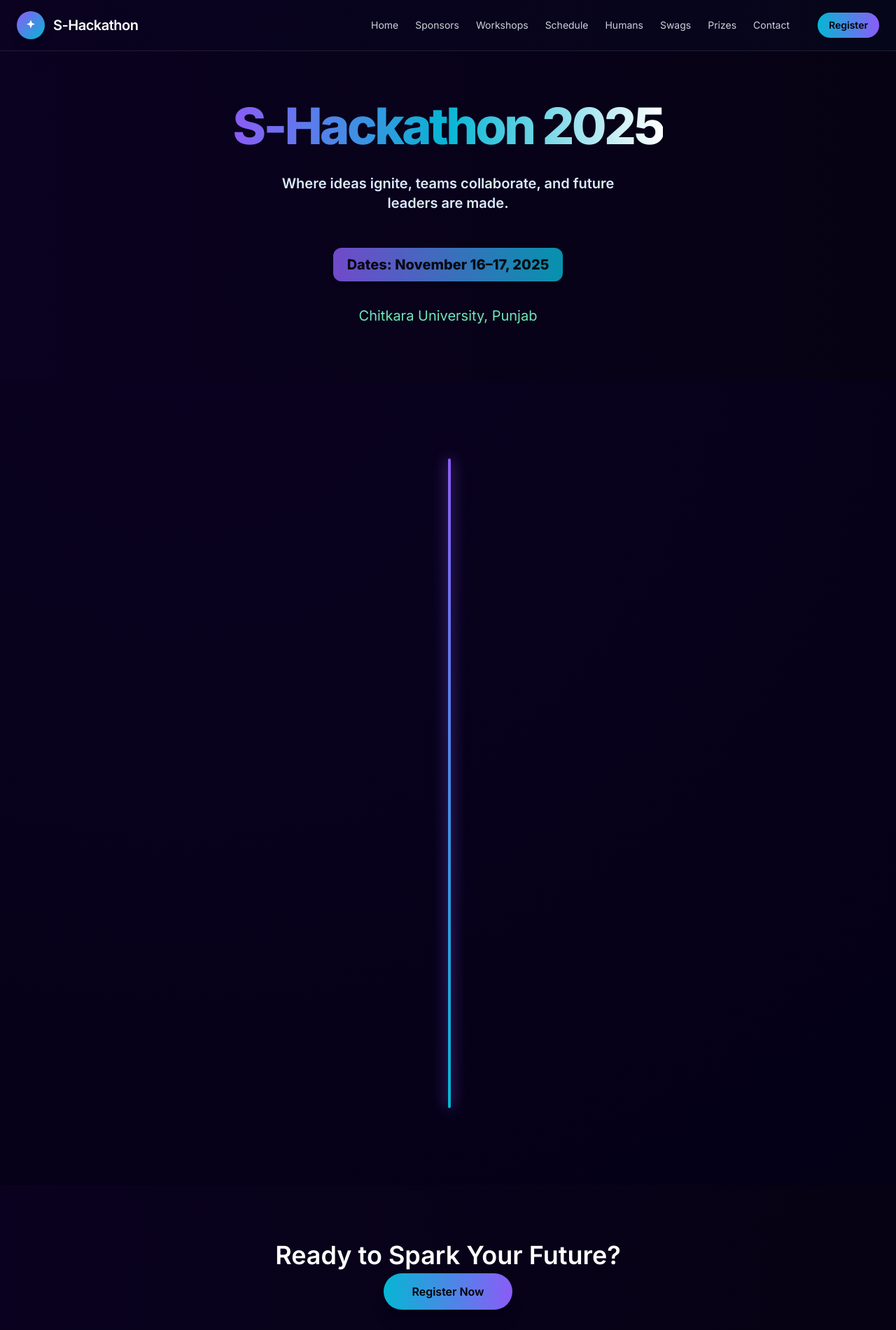
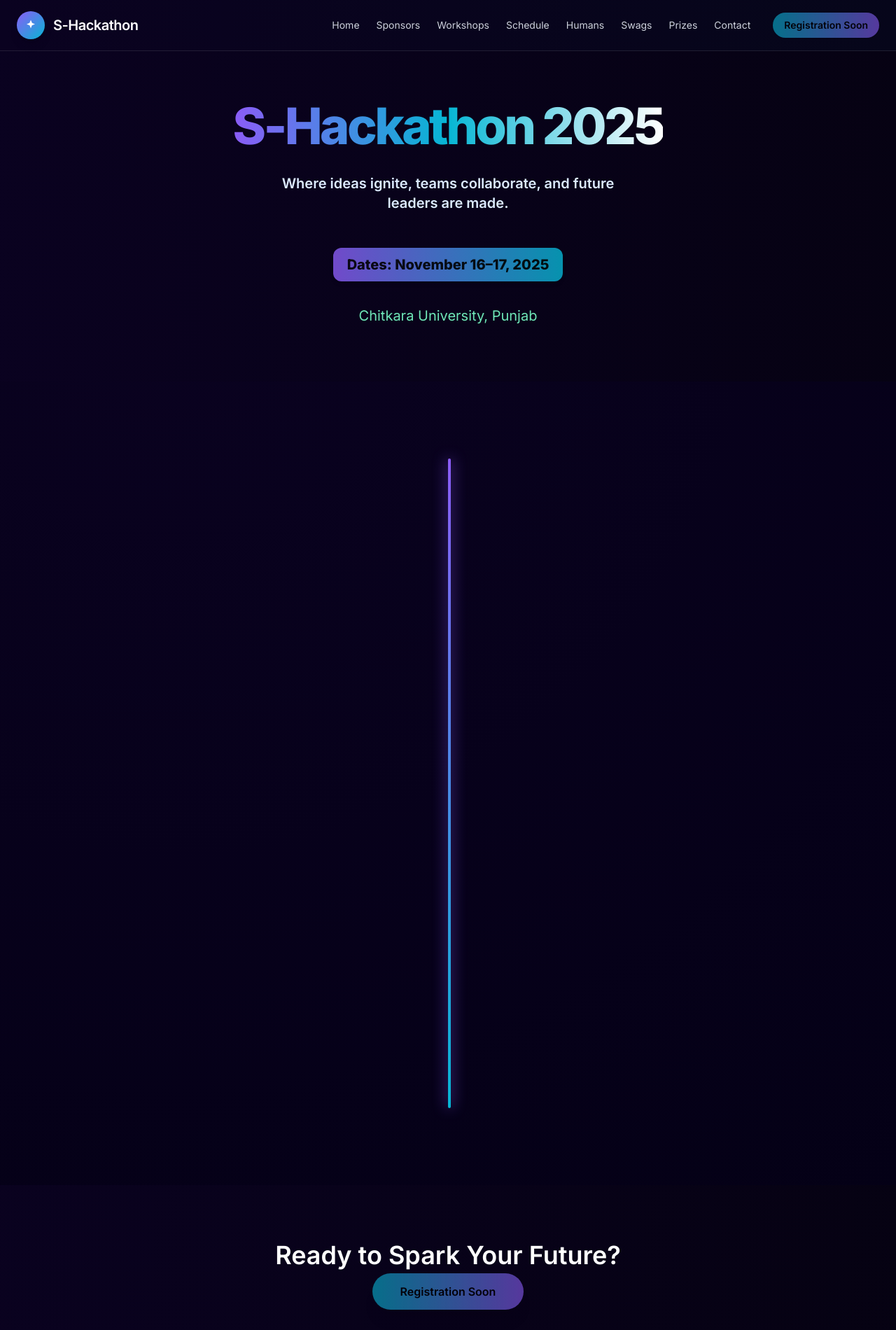
Before and after one commit to ShreyaJanweja/S-Hackathon, a plain HTML site: page schedule.html in a window 1280 px wide. Shown: the top 1900 px of the page at 70% size. Drawn offline with nearby package versions, Linux system fonts and the light colour scheme.

Commit message:
fixed registration button for all the pages

```diff
--- a/schedule.html
+++ b/schedule.html
@@ -80,7 +80,7 @@
       <a href="swags.html">Swags</a>
       <a href="prizes.html">Prizes</a>
       <a href="contact.html">Contact</a>
-      <a href="#" class="ml-4 inline-block px-4 py-2 rounded-full bg-gradient-to-r from-[#06b6d4] to-[#8b5cf6] text-black font-semibold shadow-sm">Register</a>
+      <a class="px-4 py-2 rounded-full bg-gradient-to-r from-[#06b6d4] to-[#8b5cf6] text-black font-semibold shadow-sm ml-2 pointer-events-none opacity-60">Registration Soon</a>
     </nav>
   </div>
 </header>
@@ -142,7 +142,7 @@
   <!-- CTA Section -->
   <section class="text-center py-20 bg-gradient-to-r from-[#0a0220]/90 to-[#060212]/90">
     <h3 class="text-3xl md:text-4xl font-semibold mb-5">Ready to Spark Your Future?</h3>
-    <a href="#" class="px-10 py-4 bg-gradient-to-r from-[#06b6d4] to-[#8b5cf6] rounded-full text-black font-semibold shadow-xl hover:scale-105 transition-all">Register Now</a>
+    <a class="px-10 py-4 bg-gradient-to-r from-[#06b6d4] to-[#8b5cf6] rounded-full text-black font-semibold shadow-xl hover:scale-105 transition-all pointer-events-none opacity-60">Registration Soon</a>
   </section>
 
   <!-- FOOTER (Replace with your own footer code/layout) -->
```
Also changed, not shown: contact.html (+1 -1 lines), humans.html (+1 -1 lines), index.html (+1 -1 lines), prizes.html (+2 -2 lines), register.html (+1 -1 lines), swags.html (+1 -1 lines), workshops.html (+1 -1 lines).
